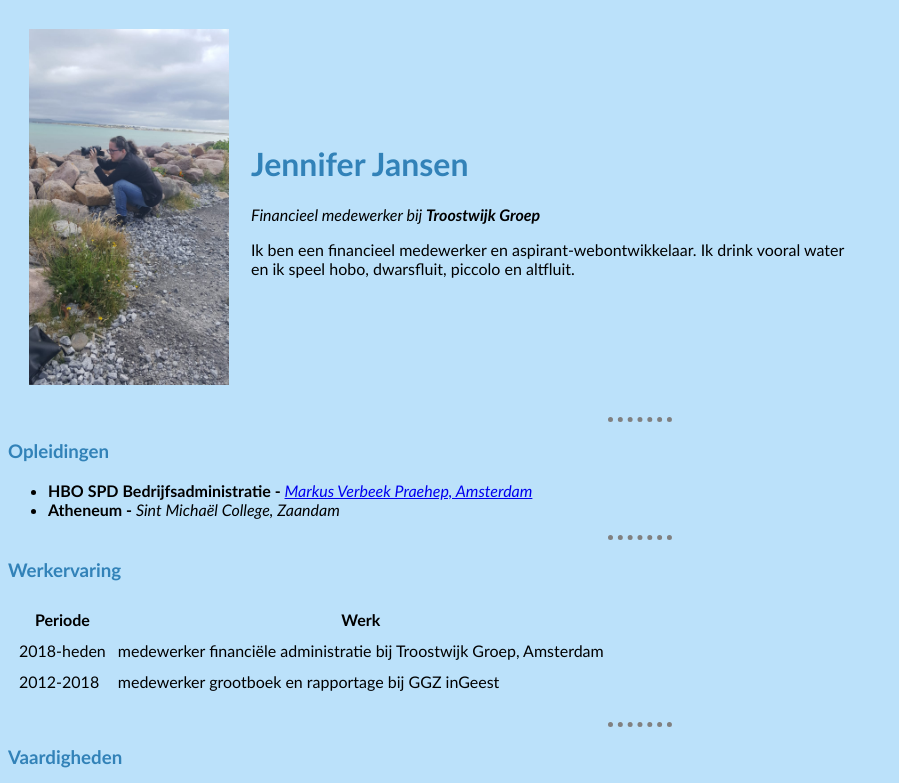
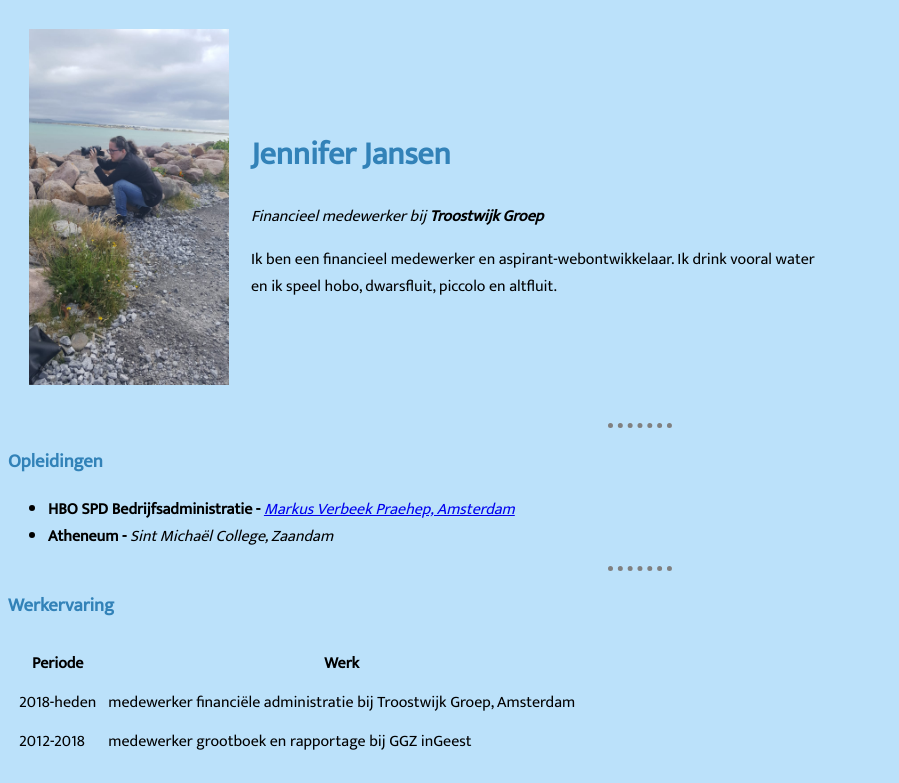
Before and after one commit to Jenn38/cv, a plain HTML site: page index.html in a window 1280 px wide. Shown: the top 783 px of the page, without its empty margins (0-899 px from the left). Drawn offline with Linux system fonts and the light colour scheme.

Commit message:
Changed font-family to Mukta

```diff
--- a/CSS/styles.css
+++ b/CSS/styles.css
@@ -1,16 +1,16 @@
 body {
   background-color: #BBE1FA;
-  font-family:"Calibri";
+  font-family: 'Mukta', sans-serif;
 }
 
 h1 {
   color: #3282B8;
-  font-family:"Calibri";
+  font-family: 'Mukta', sans-serif;
   }
 
 h3 {
   color: #3282B8;
-  font-family:"Calibri";
+  font-family: 'Mukta', sans-serif;
 }
 
 hr {
@@ -20,7 +20,7 @@ hr {
   border-width: 5px;
   width: 5%
 }
-p{font-family:"Calibri"}
-label{font-family:"Calibri"}
-ul{font-family: "Calibri"}
-ol{font-family: "Calibri"}
+p{font-family: 'Mukta', sans-serif;}
+label{font-family: 'Mukta', sans-serif;}
+ul{font-family: 'Mukta', sans-serif;}
+ol{font-family: 'Mukta', sans-serif;}
```
